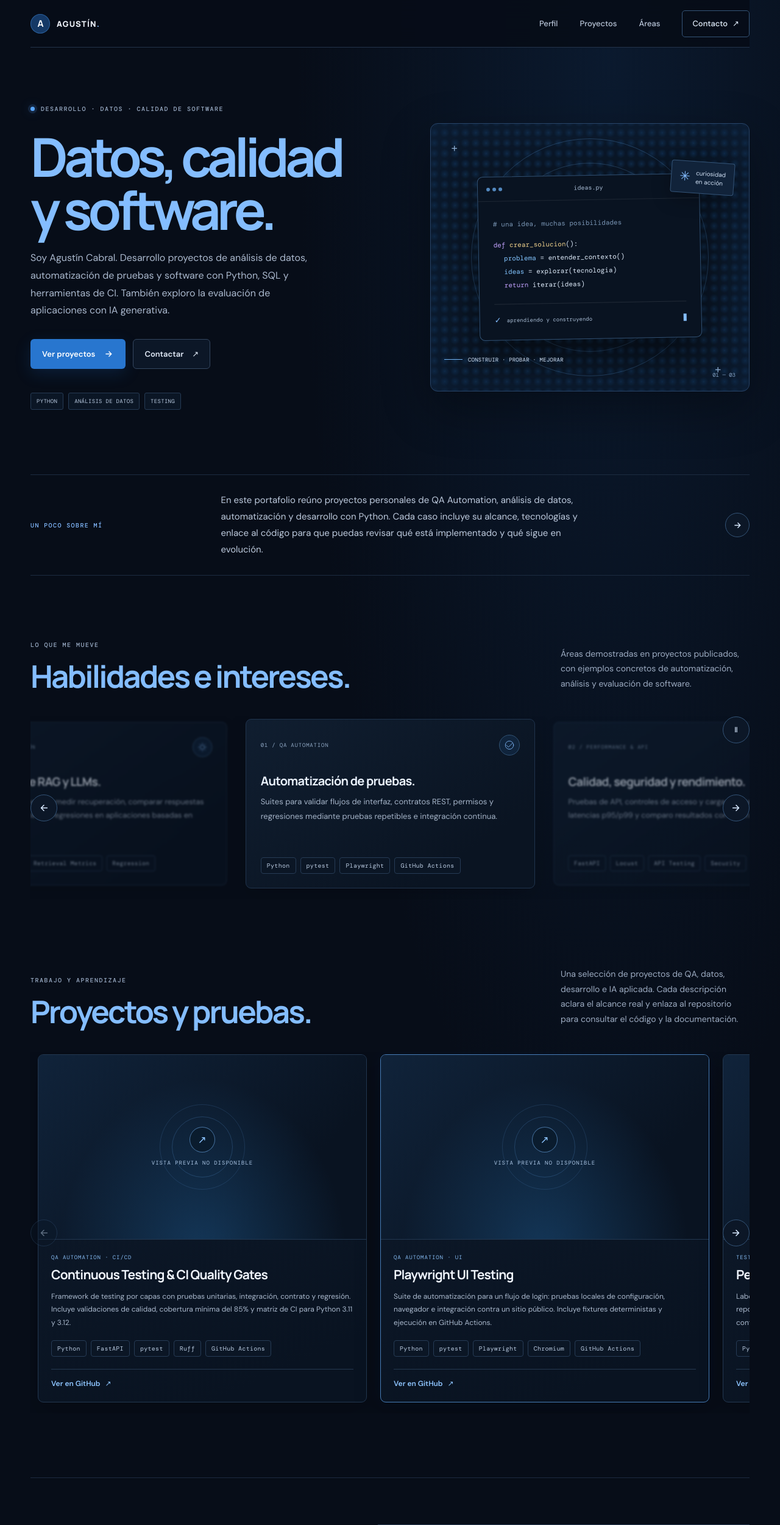
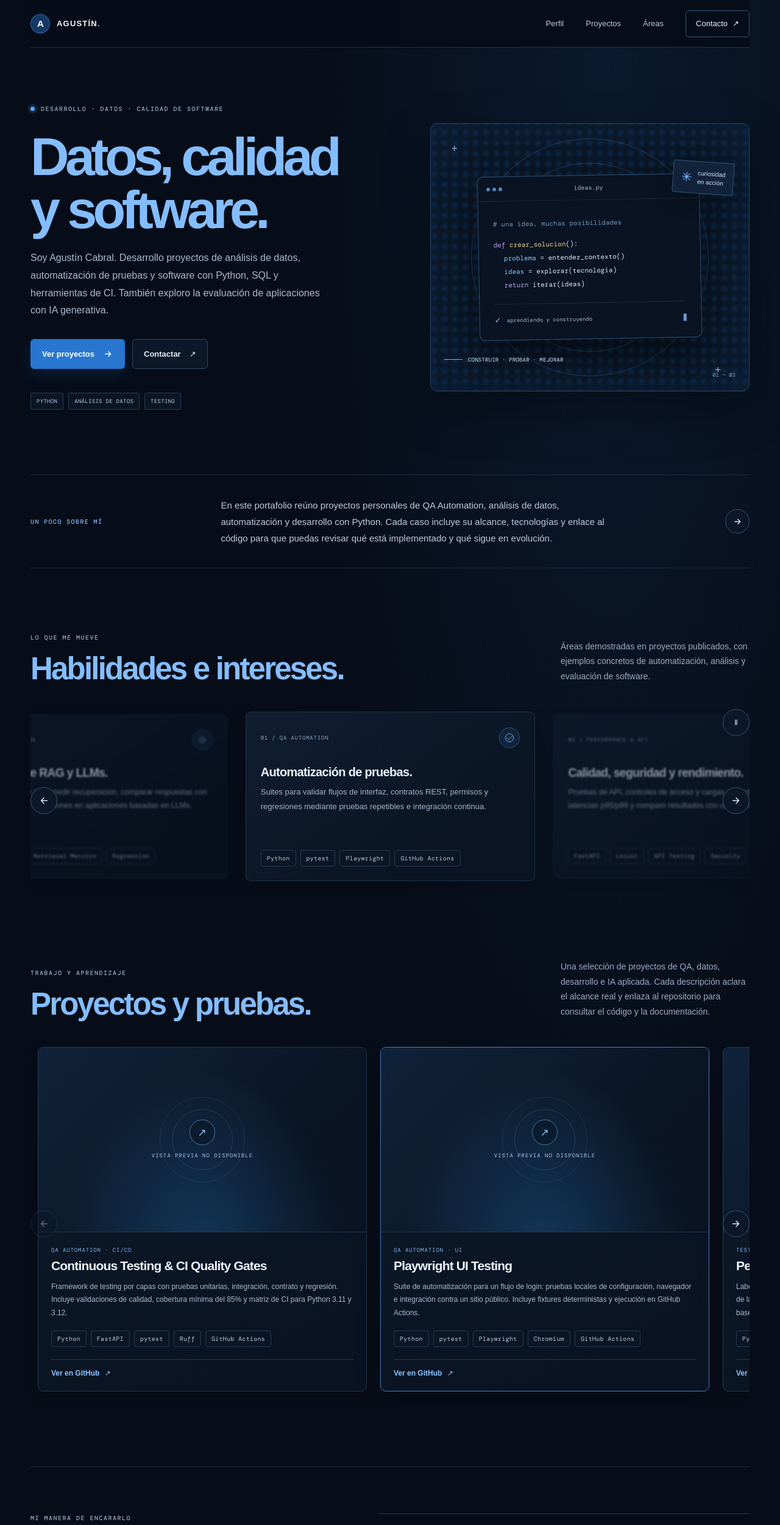
Before and after one commit to agustiininicabral/portfolio-agustin, a React (Vite) app: page / in a window 1280 px wide. Shown: the top 2501 px of the page at 61% size. Built offline with nearby package versions, Linux system fonts and the light colour scheme.

Commit message:
perf: remove render-blocking font and costly animations

```diff
--- a/src/style.css
+++ b/src/style.css
@@ -1,15 +1,14 @@
 :root {
-  font-family: 'DM Sans', sans-serif;
+  font-family: Arial, Helvetica, sans-serif;
   color: #20241f;
   background: #f7f8f5;
   font-synthesis: none;
-  text-rendering: optimizeLegibility;
   scroll-behavior: smooth;
   --ink: #20241f;
   --muted: #737970;
   --green: #c5f277;
   --line: #e3e6df;
-  --mono: 'DM Mono', monospace;
+  --mono: ui-monospace, SFMono-Regular, Consolas, 'Liberation Mono', monospace;
 }
 
 * {
@@ -74,7 +73,7 @@ a:focus-visible {
   display: inline-flex;
   align-items: center;
   gap: 11px;
-  font: 800 13px 'Manrope', sans-serif;
+  font: 800 13px Arial, Helvetica, sans-serif;
   letter-spacing: 1.2px;
 }
 
@@ -86,7 +85,7 @@ a:focus-visible {
   border-radius: 50%;
   background: var(--ink);
   color: white;
-  font: 700 15px 'Manrope', sans-serif;
+  font: 700 15px Arial, Helvetica, sans-serif;
   letter-spacing: -1px;
 }
 
@@ -158,7 +157,7 @@ a:focus-visible {
 
 .hero h1 {
   margin: 26px 0 23px;
-  font: 700 clamp(62px, 7.4vw, 96px)/0.99 'Manrope', sans-serif;
+  font: 700 clamp(62px, 7.4vw, 96px)/0.99 Arial, Helvetica, sans-serif;
   letter-spacing: -7px;
 }
 
@@ -371,7 +370,7 @@ a:focus-visible {
   height: 12px;
   margin-left: auto;
   background: var(--green);
-  animation: blink 1.2s steps(2, start) infinite;
+  opacity: 0.8;
 }
 
 .visual-note {
@@ -486,7 +485,7 @@ a:focus-visible {
 .section-heading h2,
 .process-heading h2 {
   margin: 15px 0 0;
-  font: 700 clamp(36px, 4.5vw, 53px)/1.12 'Manrope', sans-serif;
+  font: 700 clamp(36px, 4.5vw, 53px)/1.12 Arial, Helvetica, sans-serif;
   letter-spacing: -2.6px;
 }
 
@@ -556,7 +555,7 @@ a:focus-visible {
 
 .focus-card h3 {
   margin: 25px 0 9px;
-  font: 700 19px 'Manrope', sans-serif;
+  font: 700 19px Arial, Helvetica, sans-serif;
   letter-spacing: -0.6px;
 }
 
@@ -636,7 +635,7 @@ a:focus-visible {
   border: 1px solid #c5f27788;
   border-radius: 50%;
   color: var(--green);
-  font: 17px 'DM Sans', sans-serif;
+  font: 17px Arial, Helvetica, sans-serif;
 }
 
 .project-media-error {
@@ -669,7 +668,7 @@ a:focus-visible {
 
 .work-card h3 {
   margin: 8px 0 0;
-  font: 700 20px 'Manrope', sans-serif;
+  font: 700 20px Arial, Helvetica, sans-serif;
   letter-spacing: -0.6px;
 }
 
@@ -821,7 +820,7 @@ a:focus-visible {
 
 .projects-empty h3 {
   margin: 0;
-  font: 700 16px 'Manrope', sans-serif;
+  font: 700 16px Arial, Helvetica, sans-serif;
 }
 
 .projects-empty p {
@@ -867,7 +866,7 @@ a:focus-visible {
 
 .process-step h3 {
   margin: 0 0 4px;
-  font: 600 14px 'Manrope', sans-serif;
+  font: 600 14px Arial, Helvetica, sans-serif;
 }
 
 .process-step p {
@@ -899,7 +898,7 @@ a:focus-visible {
 
 .contact-main h2 {
   margin: 18px 0 14px;
-  font: 700 clamp(48px, 6vw, 70px)/1.03 'Manrope', sans-serif;
+  font: 700 clamp(48px, 6vw, 70px)/1.03 Arial, Helvetica, sans-serif;
   letter-spacing: -4.2px;
 }
 
@@ -967,19 +966,13 @@ a:focus-visible {
 
 .footer-brand {
   color: #f3f5ef;
-  font: 700 10px 'Manrope', sans-serif;
+  font: 700 10px Arial, Helvetica, sans-serif;
   letter-spacing: 1px;
 }
 
 .footer-bottom p {
   margin: 0;
   font-size: 10px;
-}
-
-@keyframes blink {
-  to {
-    visibility: hidden;
-  }
 }
 
 @media (max-width: 900px) {
@@ -1280,7 +1273,7 @@ a:focus-visible {
 .social-heading h2 {
   margin: 13px 0 0;
   color: #f1f6ff;
-  font: 700 clamp(30px, 4vw, 43px)/1.12 'Manrope', sans-serif;
+  font: 700 clamp(30px, 4vw, 43px)/1.12 Arial, Helvetica, sans-serif;
   letter-spacing: -0.055em;
 }
 
@@ -1365,7 +1358,7 @@ a:focus-visible {
 }
 
 .social-card-name {
-  font: 700 16px/1.3 'Manrope', sans-serif;
+  font: 700 16px/1.3 Arial, Helvetica, sans-serif;
 }
 
 .social-card-note {
@@ -1526,7 +1519,7 @@ a:focus-visible {
 }
 
 .hero-copy {
-  animation: hero-enter 650ms ease-out both;
+  animation: none;
 }
 
 .eyebrow {
@@ -1619,7 +1612,7 @@ a:focus-visible {
     radial-gradient(#72a9e51a 0.8px, transparent 0.8px),
     radial-gradient(ellipse at 48% 48%, #16477a66, transparent 62%);
   box-shadow: inset 0 0 70px #0d2440aa, 0 28px 80px #0005;
-  animation: hero-enter 800ms 100ms ease-out both;
+  animation: none;
 }
 
 .visual-orbit {
@@ -2115,18 +2108,6 @@ a:focus-visible {
   color: #f3f7ff;
 }
 
-@keyframes hero-enter {
-  from {
-    opacity: 0;
-    transform: translateY(12px);
-  }
-
-  to {
-    opacity: 1;
-    transform: translateY(0);
-  }
-}
-
 @media (max-width: 1050px) {
   .hero {
     min-height: auto;
@@ -2277,7 +2258,7 @@ a:focus-visible {
 }
 
 .email-cta {
-  animation: email-invitation 3.2s 1s ease-in-out infinite;
+  animation: none;
   box-shadow: 0 8px 26px #1b65b944;
 }
 
@@ -2287,7 +2268,6 @@ a:focus-visible {
 
 .email-cta:hover,
 .email-cta:focus-visible {
-  animation-play-state: paused;
   transform: translateY(-3px) scale(1.025);
   box-shadow: 0 12px 34px #3185df55;
 }
@@ -2297,33 +2277,7 @@ a:focus-visible {
   transform: translateX(4px);
 }
 
-@keyframes email-invitation {
-  0%,
-  72%,
-  100% {
-    transform: translateY(0);
-    box-shadow: 0 8px 26px #1b65b933;
-  }
-
-  78% {
-    transform: translateY(-5px);
-    box-shadow: 0 12px 32px #3185df55;
-  }
-
-  84% {
-    transform: translateY(0);
-  }
-
-  90% {
-    transform: translateY(-2px);
-  }
-}
-
 @media (prefers-reduced-motion: reduce) {
-  .scroll-letter {
-    will-change: auto;
-  }
-
   .email-cta {
     animation: none;
   }
```
